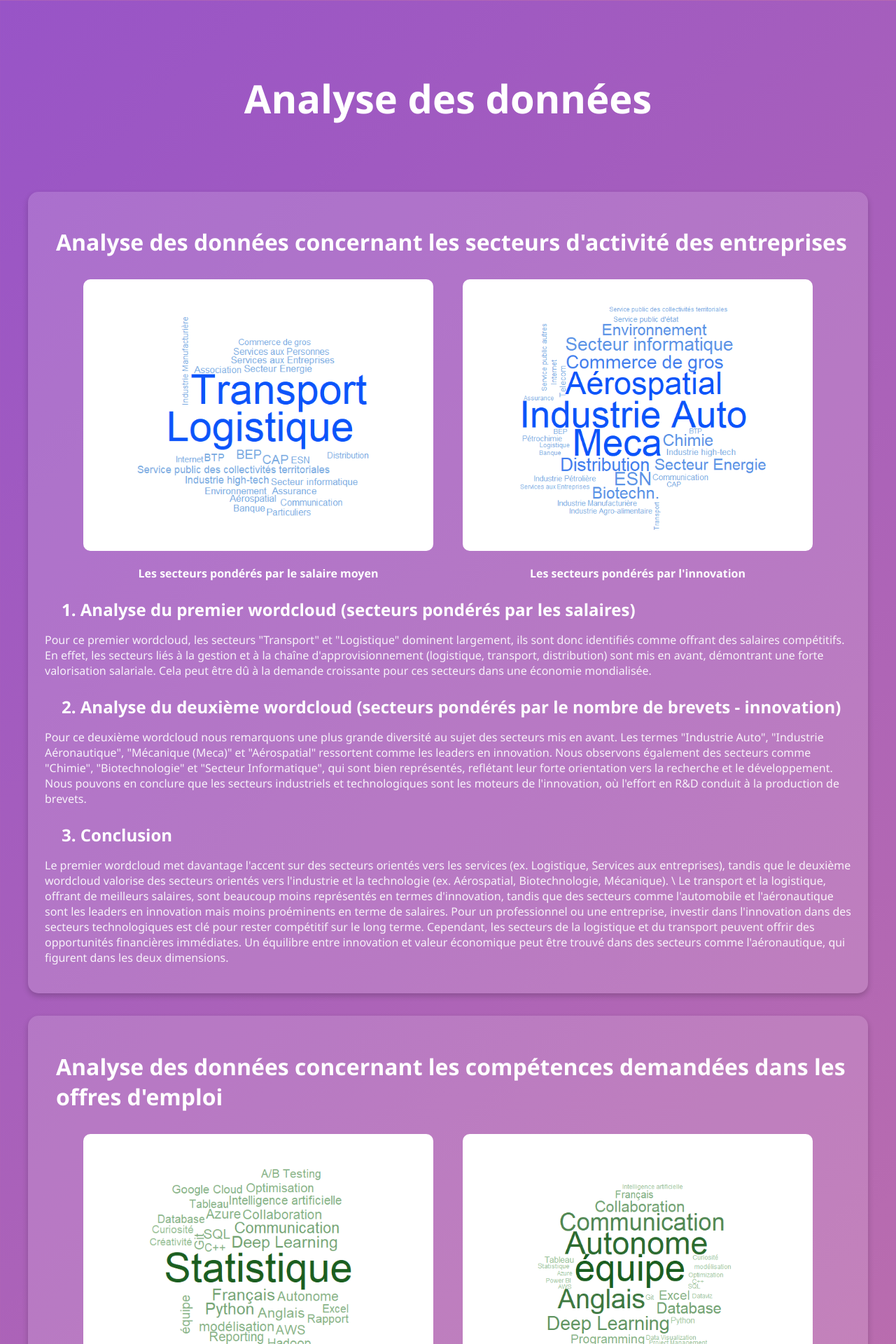
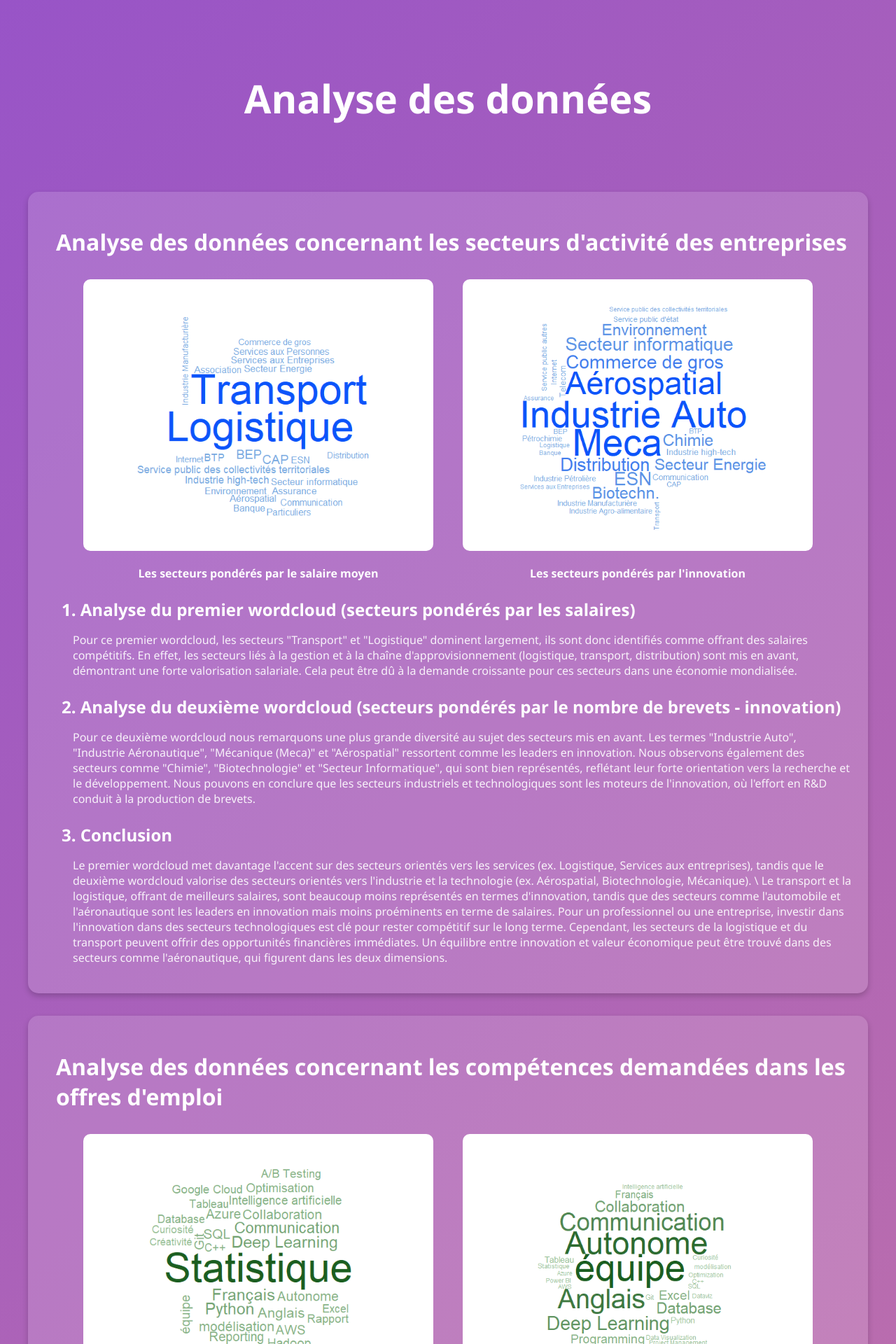
Before and after one commit to SebastienH422/ProjetR.smams, a Jekyll site: the page analyses.html, which Jekyll copies as it is, in a window 1280 px wide. Shown: the top 1920 px of the page at 70% size. Built offline with Jekyll 4.4.1, drawn with Linux system fonts in a browser that asks for light colours.

Commit message:
Update analyses.html
Balise <p> modifié

```diff
--- a/analyses.html
+++ b/analyses.html
@@ -122,7 +122,7 @@
         </header>
 
         <main>
-            <section class="section block">
+            <section class="block">
                 <h2 style="font-size: 2rem;">Analyse des données concernant les secteurs d'activité des entreprises</h2>
 
                 <div style="display: flex; justify-content: center; align-items: flex-start; gap: 10px;">
@@ -138,12 +138,12 @@
                     </div>
                 </div>
                 <h3 style="font-size: 1.5rem;">1. Analyse du premier wordcloud (secteurs pondérés par les salaires)</h3>
-                <p>Pour ce premier wordcloud, les secteurs "Transport" et "Logistique" dominent largement, ils sont donc identifiés comme offrant des salaires compétitifs. En effet, les secteurs liés à la gestion et à la chaîne d'approvisionnement (logistique, transport, distribution) sont mis en avant, démontrant une forte valorisation salariale. Cela peut être dû à la demande croissante pour ces secteurs dans une économie mondialisée.</p>
+                <p style="margin-left: 2.5rem;">Pour ce premier wordcloud, les secteurs "Transport" et "Logistique" dominent largement, ils sont donc identifiés comme offrant des salaires compétitifs. En effet, les secteurs liés à la gestion et à la chaîne d'approvisionnement (logistique, transport, distribution) sont mis en avant, démontrant une forte valorisation salariale. Cela peut être dû à la demande croissante pour ces secteurs dans une économie mondialisée.</p>
                 <h3 style="font-size: 1.5rem;">2. Analyse du deuxième wordcloud (secteurs pondérés par le nombre de brevets - innovation)</h3>
-                <p>Pour ce deuxième wordcloud nous remarquons une plus grande diversité au sujet des secteurs mis en avant. Les termes "Industrie Auto", "Industrie Aéronautique", "Mécanique (Meca)" et "Aérospatial" ressortent comme les leaders en innovation. Nous observons également des secteurs comme "Chimie", "Biotechnologie" et "Secteur Informatique", qui sont bien représentés, reflétant leur forte orientation vers la recherche et le développement. Nous pouvons en conclure que les secteurs industriels et technologiques sont les moteurs de l'innovation, où l'effort en R&D conduit à la production de brevets.
+                <p style="margin-left: 2.5rem;">Pour ce deuxième wordcloud nous remarquons une plus grande diversité au sujet des secteurs mis en avant. Les termes "Industrie Auto", "Industrie Aéronautique", "Mécanique (Meca)" et "Aérospatial" ressortent comme les leaders en innovation. Nous observons également des secteurs comme "Chimie", "Biotechnologie" et "Secteur Informatique", qui sont bien représentés, reflétant leur forte orientation vers la recherche et le développement. Nous pouvons en conclure que les secteurs industriels et technologiques sont les moteurs de l'innovation, où l'effort en R&D conduit à la production de brevets.
 </p>
                 <h3 style="font-size: 1.5rem;">3. Conclusion</h3>
-                <p>Le premier wordcloud met davantage l'accent sur des secteurs orientés vers les services (ex. Logistique, Services aux entreprises), tandis que le deuxième wordcloud valorise des secteurs orientés vers l'industrie et la technologie (ex. Aérospatial, Biotechnologie, Mécanique). \
+                <p style="margin-left: 2.5rem;">Le premier wordcloud met davantage l'accent sur des secteurs orientés vers les services (ex. Logistique, Services aux entreprises), tandis que le deuxième wordcloud valorise des secteurs orientés vers l'industrie et la technologie (ex. Aérospatial, Biotechnologie, Mécanique). \
 Le transport et la logistique, offrant de meilleurs salaires, sont beaucoup moins représentés en termes d'innovation, tandis que des secteurs comme l'automobile et l'aéronautique sont les leaders en innovation mais moins proéminents en terme de salaires.
 Pour un professionnel ou une entreprise, investir dans l'innovation dans des secteurs technologiques est clé pour rester compétitif sur le long terme. Cependant, les secteurs de la logistique et du transport peuvent offrir des opportunités financières immédiates. Un équilibre entre innovation et valeur économique peut être trouvé dans des secteurs comme l'aéronautique, qui figurent dans les deux dimensions.</p>
             </section>
@@ -163,14 +163,14 @@ Pour un professionnel ou une entreprise, investir dans l'innovation dans des sec
                     </div>
                 </div>
                 <h3 style="font-size: 1.5rem;">1. Analyse du premier wordcloud (compétences pondérées par le salaire moyen)</h3>
-                <p>Sur ce wordcloud le terme "Statistique" domine largement, suivi de "Deep Learning", "Python" et "modélisation". Nous en déduisons aisément que les compétences mieux rémunérées se concentrent sur des compétences techniques spécifiques, notamment dans les domaines des données et du cloud.</p>
+                <p style="margin-left: 2.5rem;">Sur ce wordcloud le terme "Statistique" domine largement, suivi de "Deep Learning", "Python" et "modélisation". Nous en déduisons aisément que les compétences mieux rémunérées se concentrent sur des compétences techniques spécifiques, notamment dans les domaines des données et du cloud.</p>
                 <h3 style="font-size: 1.5rem;">2. Analyse du deuxième wordcloud (compétences pondérées par le nombre de brevets - innovation)</h3>
-                <p>Ce wordcloud met en avant des compétences techniques et comportementales qui distinguent l'innovation. L'association de l'autonomie avec la collaboration en équipe montre une importance de l'équilibre entre le travail individuel et collectif pour générer de nouvelles idées. Par ailleurs, la présence de « Deep Learning » et de « modélisation » indique que l'innovation se concentre sur des compétences en intelligence artificielle et en analyse de données, ce qui reflète très bien le contenu de nos données.</p>
+                <p style="margin-left: 2.5rem;">Ce wordcloud met en avant des compétences techniques et comportementales qui distinguent l'innovation. L'association de l'autonomie avec la collaboration en équipe montre une importance de l'équilibre entre le travail individuel et collectif pour générer de nouvelles idées. Par ailleurs, la présence de « Deep Learning » et de « modélisation » indique que l'innovation se concentre sur des compétences en intelligence artificielle et en analyse de données, ce qui reflète très bien le contenu de nos données.</p>
                 <h3 style="font-size: 1.5rem;">3. Conclusion</h3>
-                <p>En prenant en compte les deux wordclouds nous pouvons relever que les compétences en Deep Learning et autonomie apparaissent dans les deux, confirmant leur importance à la fois pour l'innovation et pour les salaires élevés. Les compétences en collaboration d'équipe et communication sont également partagées, soulignant leur transversalité. Ces compétences semblent donc primordiales que ce soit pour atteindre des salaires conséquents ou bien performer dans l'innovation.
+                <p style="margin-left: 2.5rem;">En prenant en compte les deux wordclouds nous pouvons relever que les compétences en Deep Learning et autonomie apparaissent dans les deux, confirmant leur importance à la fois pour l'innovation et pour les salaires élevés. Les compétences en collaboration d'équipe et communication sont également partagées, soulignant leur transversalité. Ces compétences semblent donc primordiales que ce soit pour atteindre des salaires conséquents ou bien performer dans l'innovation.
 Cependant, il y a tout de même des différences notables puisque, le wordcloud pondérés par les brevets mets davantage l'accent sur des qualités générales comme "Autonome" et "équipe" tandis que dans le wordcloud pondéré par les salaires il y a une forte mise en avant de "Statistique", "Python" et des outils liés aux bases de données et au cloud, des compétences plus techniques et spécialisées.
 Les brevets mettent davantage l'accent sur l'impact collectif ou comportemental, tandis que les salaires mettent en valeur des compétences directement monétisables et techniques. </p>
-                <p><strong>Conclusion :</strong> Les compétences techniques comme le "Deep Learning" et les outils cloud sont cruciaux à la fois pour innover et pour obtenir un salaire élevé. Cependant, l'innovation semble exiger un équilibre entre soft skills (autonomie, communication) et techniques, tandis que le salaire est davantage lié à une spécialisation technique pointue.
+                <p style="margin-left: 2.5rem;"><strong>Conclusion :</strong> Les compétences techniques comme le "Deep Learning" et les outils cloud sont cruciaux à la fois pour innover et pour obtenir un salaire élevé. Cependant, l'innovation semble exiger un équilibre entre soft skills (autonomie, communication) et techniques, tandis que le salaire est davantage lié à une spécialisation technique pointue.
 Pour maximiser à la fois innovation et rémunération, une combinaison de compétences techniques avancées (ex. Python, Deep Learning, statistique) et de compétences comportementales (ex. communication, collaboration) est essentielle. Cela met en avant l'importance d'un profil hybride capable de créer de la valeur dans les deux dimensions.</p>
             </section>
 
@@ -183,7 +183,7 @@ Pour maximiser à la fois innovation et rémunération, une combinaison de comp
                     <br>
                     <strong>Les salaires moyens par code IPC</strong>
                 </p>
-                <p> Les catégories A (Nécessités courantes de la vie), H (Électricité), et D (Textiles, papier) affichent des salaires moyens largement plus élevés que pour les autres catégories.
+                <p style="margin-left: 2.5rem;"> Les catégories A (Nécessités courantes de la vie), H (Électricité), et D (Textiles, papier) affichent des salaires moyens largement plus élevés que pour les autres catégories.
 Les secteurs comme E (Constructions fixes) et F (Mécanique, éclairage, chauffage), bien que représentant des domaines techniques importants, montrent des salaires plus modestes.
 Cela indique que les métiers liés aux domaines essentiels ou technologiques avancés (comme l’électricité) offrent de meilleures rémunérations.</p>
                 <h3 style="font-size: 1.5rem;">2. Répartition des offres d'emploi par code IPC</h3>
@@ -192,7 +192,7 @@ Cela indique que les métiers liés aux domaines essentiels ou technologiques av
                     <br>
                     <strong>La répartition des offres d'emploi par code IPC</strong>
                 </p>
-                <p>La répartition montre une forte concentration des offres dans les catégories A (Nécessités courantes de la vie) et H (Électricité), reflétant leur poids économique.
+                <p style="margin-left: 2.5rem;">La répartition montre une forte concentration des offres dans les catégories A (Nécessités courantes de la vie) et H (Électricité), reflétant leur poids économique.
 Les catégories comme D (Textiles, papier) et E (Constructions fixes) ont une faible part des offres, suggérant une spécialisation plus limitée ou une demande réduite.
 Ce graphique ne prend cependant pas en compte la plupart des entreprises, pour lesquelles nous n'avions pas de données sur les codes IPC, ce qui représente plus de 50% des entreprises. </p>
                 <h3 style="font-size: 1.5rem;">3. Nombre de brevets par code IPC</h3>
@@ -201,12 +201,12 @@ Ce graphique ne prend cependant pas en compte la plupart des entreprises, pour l
                     <br>
                     <strong>Le nombre de brevets par code IPC</strong>
                 </p>
-                <p>Les brevets sont largement dominés par les catégories A (Nécessités courantes de la vie), H (Électricité), et B (Techniques industrielles, transports).
+                <p style="margin-left: 2.5rem;">Les brevets sont largement dominés par les catégories A (Nécessités courantes de la vie), H (Électricité), et B (Techniques industrielles, transports).
 Ces catégories reflètent des domaines où l’innovation est particulièrement active, répondant à des besoins fondamentaux (catégorie A) ou soutenant des secteurs technologiques et industriels clés (catégories B et H).
 La catégorie G (Physique) et d'autres domaines techniques suivent, mais avec un volume de brevets moindre comparé aux trois catégories dominantes.
 Les catégories A et H se démarquent non seulement par leur volume élevé de brevets, mais également par leurs salaires moyens très élevés, montrant une forte valorisation de ces secteurs sur le marché du travail. En revanche, la catégorie B, bien qu’innovante, ne figure pas parmi les secteurs offrant les rémunérations les plus élevées.</p>
                 <h3 style="font-size: 1.5rem;">4. Conclusion</h3>
-                <p> L’analyse des salaires, des offres d’emploi et des brevets par code IPC met en lumière des dynamiques intéressantes :<br>
+                <p style="margin-left: 2.5rem;"> L’analyse des salaires, des offres d’emploi et des brevets par code IPC met en lumière des dynamiques intéressantes :<br>
 <br>- Les catégories A (Nécessités courantes de la vie) et H (Électricité) se distinguent comme des secteurs particulièrement valorisés, combinant des salaires moyens très élevés, une forte demande sur le marché de l’emploi, et un volume important de brevets. Cela reflète leur double rôle économique, à la fois dans la satisfaction des besoins essentiels et dans les avancées technologiques.
 <br>
 <br>- La catégorie B (Techniques industrielles, transports), bien qu’innovante avec un grand nombre de brevets, n’offre pas des rémunérations aussi élevées, suggérant une valorisation plus technologique qu’économique sur le marché.
@@ -218,16 +218,16 @@ Les catégories A et H se démarquent non seulement par leur volume élevé de b
 
             <section class="section block">
                 <h2 style="font-size: 2rem;">Analyses sur les villes</h2>
-                <p>Les disparités entre villes montrent que Paris domine en termes de salaires et d'innovation, mais d'autres villes comme Nancy et Grenoble se démarquent également pour l'innovation.</p>
+                <p style="margin-left: 2.5rem;">Les disparités entre villes montrent que Paris domine en termes de salaires et d'innovation, mais d'autres villes comme Nancy et Grenoble se démarquent également pour l'innovation.</p>
                 <p align="center">
                     <img src="Images/villes_salaire_innov.png" alt="Analyses sur les villes">
                     <br>
                     <strong>Salaires moyens et innovation dans les villes</strong>
                 </p>
-                <p>Les villes industrielles ou fortement technologiques comme Nancy, Boulogne-Billancourt, et Vélizy-Villacoublay dominent, avec un grand nombre de brevets déposés. On note une forte représentation des villes proches de grands centres économiques ou technologiques (par exemple, Grenoble pour la recherche technologique, Amiens pour les industries). Contrairement au graphique des salaires, l’innovation semble davantage concentrée dans des zones spécifiques, souvent liées à des écosystèmes industriels.</p>
+                <p style="margin-left: 2.5rem;">Les villes industrielles ou fortement technologiques comme Nancy, Boulogne-Billancourt, et Vélizy-Villacoublay dominent, avec un grand nombre de brevets déposés. On note une forte représentation des villes proches de grands centres économiques ou technologiques (par exemple, Grenoble pour la recherche technologique, Amiens pour les industries). Contrairement au graphique des salaires, l’innovation semble davantage concentrée dans des zones spécifiques, souvent liées à des écosystèmes industriels.</p>
 
             <h3 style="font-size: 1.5rem;">Conclusion</h3>
-                <p>Les villes offrant les salaires moyens les plus élevés ne sont pas toujours les plus innovantes, suggérant que l’innovation et la rémunération ne sont pas systématiquement corrélées. Les salaires élevés sont répartis de manière plus homogène entre les différentes régions, tandis que l’innovation est concentrée dans des pôles technologiques et industriels bien définis.
+                <p style="margin-left: 2.5rem;">Les villes offrant les salaires moyens les plus élevés ne sont pas toujours les plus innovantes, suggérant que l’innovation et la rémunération ne sont pas systématiquement corrélées. Les salaires élevés sont répartis de manière plus homogène entre les différentes régions, tandis que l’innovation est concentrée dans des pôles technologiques et industriels bien définis.
 
 </p>
             </section>
@@ -237,7 +237,7 @@ Les catégories A et H se démarquent non seulement par leur volume élevé de b
                 <p align="center">
                     <img src="Images/dept_salaire_innov.png" alt="Analyse des départements" class="large-image">
                 </p>
-                <p><br> - Dans ce graphique nous pouvons voir que les salaires varient considérablement selon les départements, mais Paris (75) domine largement avec un salaire moyen supérieur à 120 000 euros par an, en moyenne.
+                <p style="margin-left: 2.5rem;"><br> - Dans ce graphique nous pouvons voir que les salaires varient considérablement selon les départements, mais Paris (75) domine largement avec un salaire moyen supérieur à 120 000 euros par an, en moyenne.
                     <br>
 <br> - D'autres départements, tels que Lyon (69) et probablement des métropoles dynamiques comme Toulouse (31), se démarquent par des salaires compétitifs, bien qu'ils restent loin de Paris.
 <br> - Les départements avec un grand nombre de brevets (bleu) ne montrent pas systématiquement des salaires plus élevés que ceux ayant un niveau d'innovation faible (rose clair). Certains départements ayant peu de brevets affichent des salaires moyens compétitifs, suggérant que d'autres facteurs influencent davantage la rémunération (économie locale, type d'industrie, structure des emplois, etc.).
```
